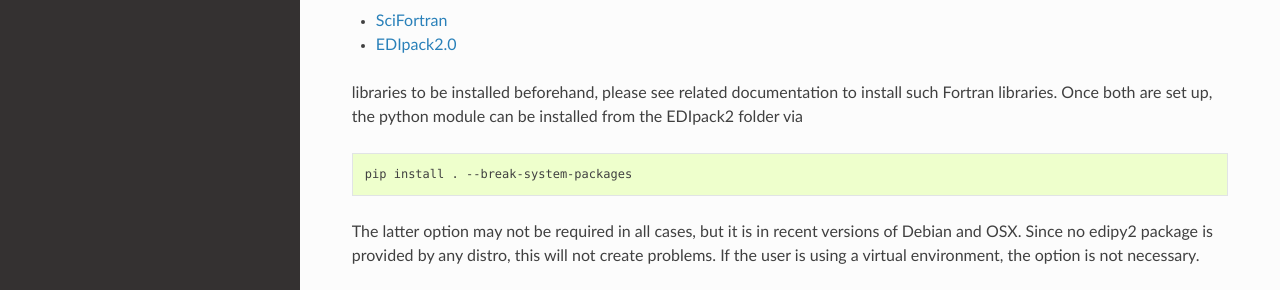
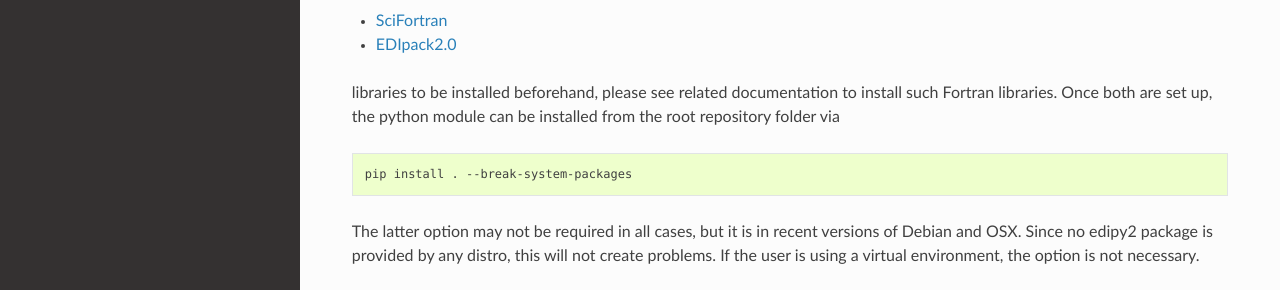
Before and after one commit to EDIpack/EDIpy2.0, a Sphinx documentation site: the page built from doc/pyinstallation.rst, in a window 1280 px wide and 1036 px high. Shown: the part 579-869 px from the top of the window. Built offline with Sphinx 7.4.7 and the Read the Docs theme 3.1.0, drawn with Linux system fonts in a browser that asks for light colours; the version number is read from the project's files by our own code.

Commit message:
minimal doc updates

```diff
--- a/doc/pyinstallation.rst
+++ b/doc/pyinstallation.rst
@@ -29,7 +29,7 @@ The python module `edipy2` requires the
 * `EDIpack2.0`_
 
 libraries to be installed beforehand, please see related documentation
-to install such Fortran libraries. Once both are set up, the python module can be installed from the EDIpack2 folder via
+to install such Fortran libraries. Once both are set up, the python module can be installed from the root repository folder via
 
 .. code-block:: shell
 
```
